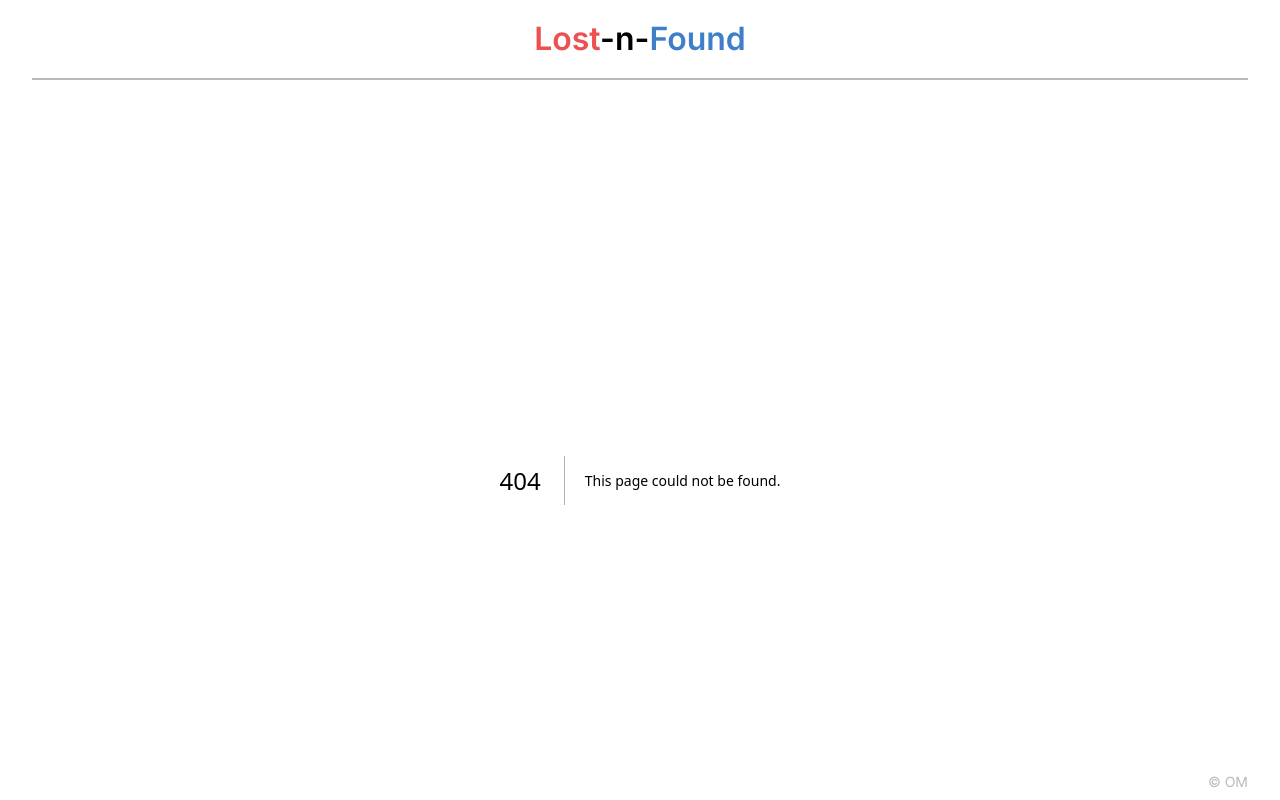
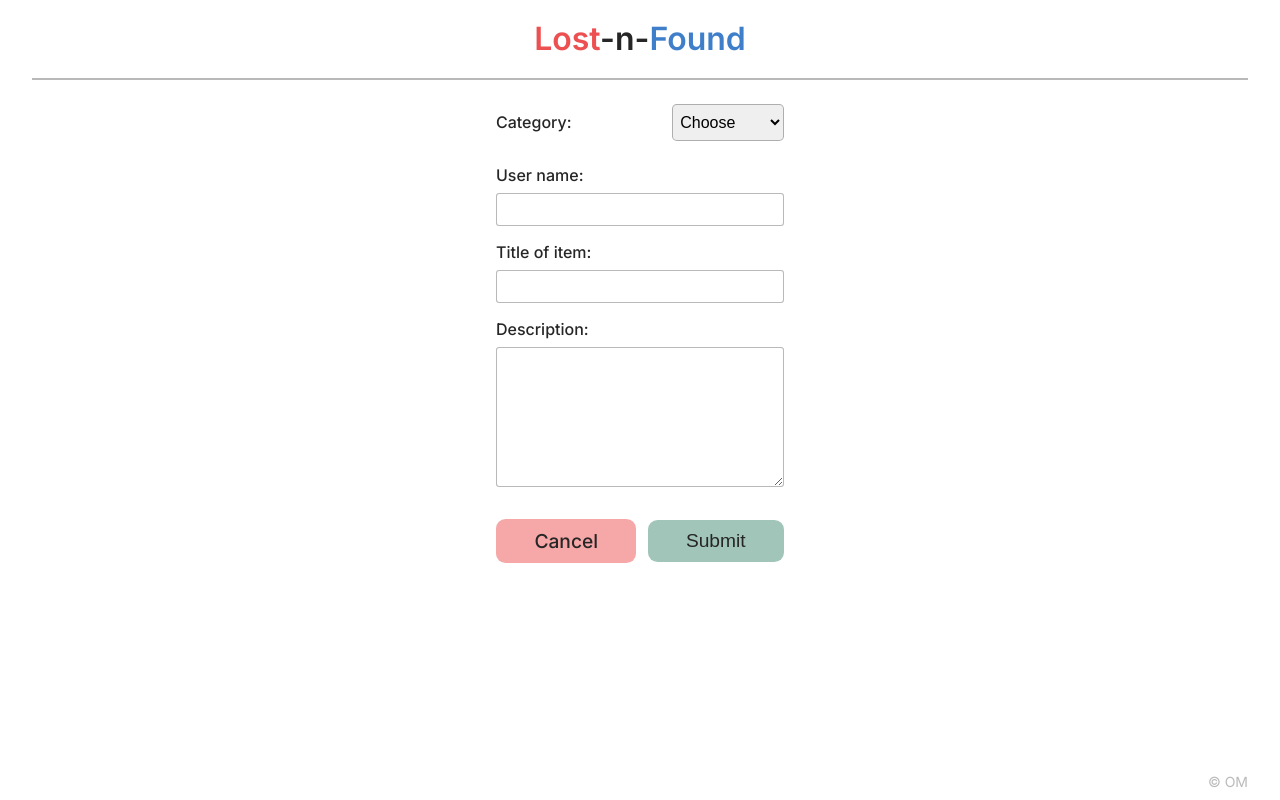
Before and after one commit to Olga-Mishareva/capstone-project-lost-n-found, a Next.js app: page /create in a window 1280 px wide. Before the commit this address had no page. Built offline with nearby package versions, Linux system fonts and the light colour scheme.

Commit message:
feat: add create page

```diff
--- /dev/null
+++ b/pages/create.js
@@ -0,0 +1,9 @@
+import ItemForm from "@/components/ItemForm";
+
+export default function CreatePage() {
+  return (
+    <>
+      <ItemForm />
+    </>
+  );
+}
```
